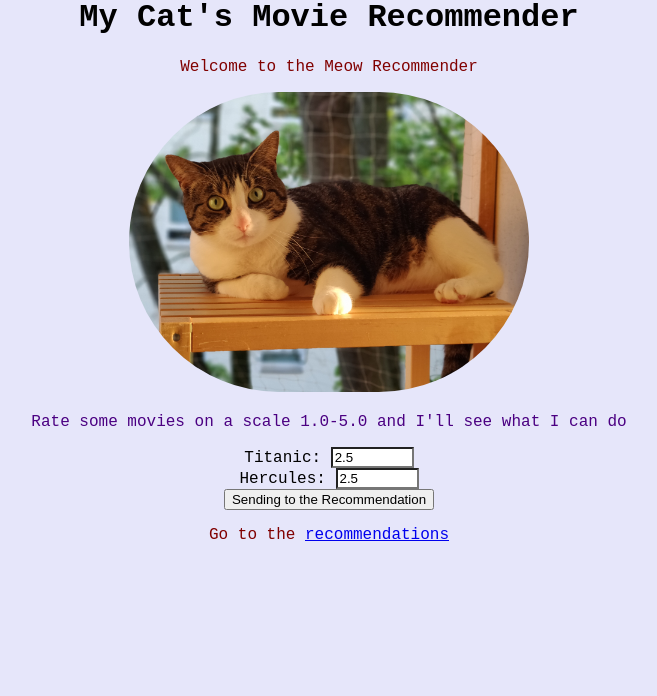
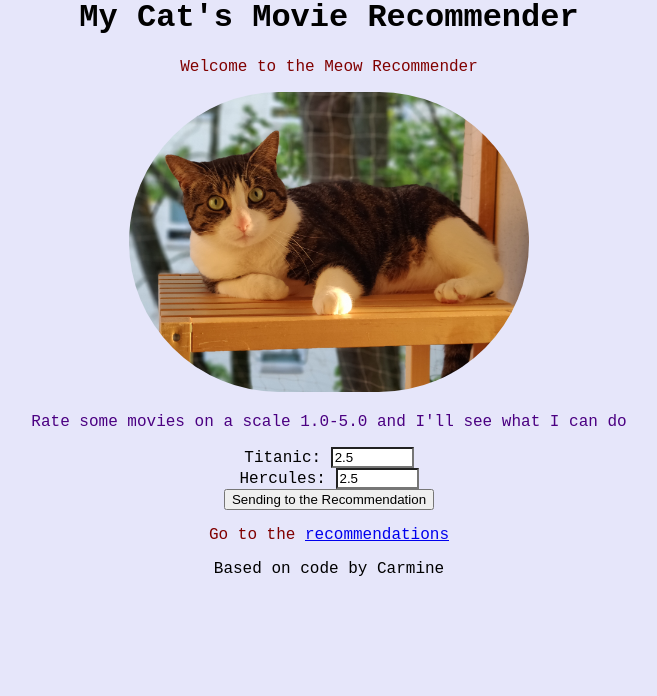
Before and after one commit to derHahn/recommender, a Flask app: page / in a window 1280 px wide. Shown: the part 22-718 px from the top of the page, without its empty margins (311-968 px from the left). Run offline with Flask 3, Linux system fonts and the light colour scheme.

Commit message:
updated recommender

```diff
--- a/application.py
+++ b/application.py
@@ -14,6 +14,7 @@ def landing_page():
 
 @app.route("/recommendation")
 def recommendations_page():
+    print(request.args)
     user_query = request.args.to_dict()
     user_query = {movie:float(rate) for movie, rate in user_query.items()}
     print(user_query)
--- a/templates/landing_page.html
+++ b/templates/landing_page.html
@@ -22,6 +22,7 @@
     <p>Go to the
     <a href="/recommendation">recommendations</a>
     </p>
+    Based on code by Carmine
 
 </body>
 </html>
```
Also changed, not shown: templates/recommendations.html (+2 -8 lines).
